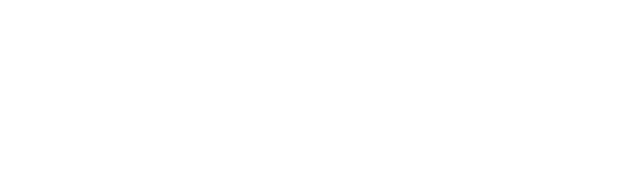
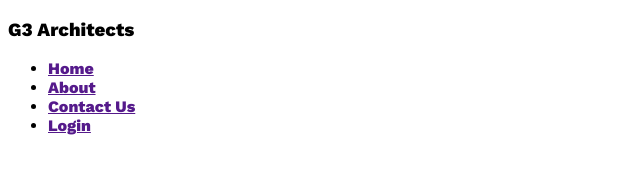
Before and after one commit to aysha3f/g3-architects-website, a plain HTML site: page index.html in a window 1280 px wide. Shown: the whole page, without its empty margins (0-640 px from the left). Drawn offline with nearby package versions, Linux system fonts and the light colour scheme.

Commit message:
added google fonts

```diff
--- a/index.html
+++ b/index.html
@@ -3,10 +3,26 @@
 <head>
     <meta charset="UTF-8">
     <meta name="viewport" content="width=device-width, initial-scale=1.0">
-    <title>Document</title>
+    <title>G3 Architects</title>
 <link rel="stylesheet" href="styles/architect.css">
 </head>
 <body>
+    <header>
+<nav>
+    <h3>G3 Architects</h3>
+    <ul>
+        <li><a href="">Home</a></li>
+        <li><a href="">About</a></li>
+        <li><a href="">Contact Us</a></li>
+        <li><a href="">Login</a></li>
+    </ul>
+</nav>
+    </header>
+    <main>
 
+    </main>
+    <footer>
+
+    </footer>
 </body>
 </html>
--- a/styles/architect.css
+++ b/styles/architect.css
@@ -0,0 +1,11 @@
+/* work sans font from google fonts */
+
+@import url('https://fonts.googleapis.com/css2?family=Work+Sans:ital,wght@0,800;1,800&display=swap');
+
+*{
+
+  font-family: "Work Sans", sans-serif;
+  font-optical-sizing: auto;
+  font-weight: 800;
+  font-style: normal;
+}
```
